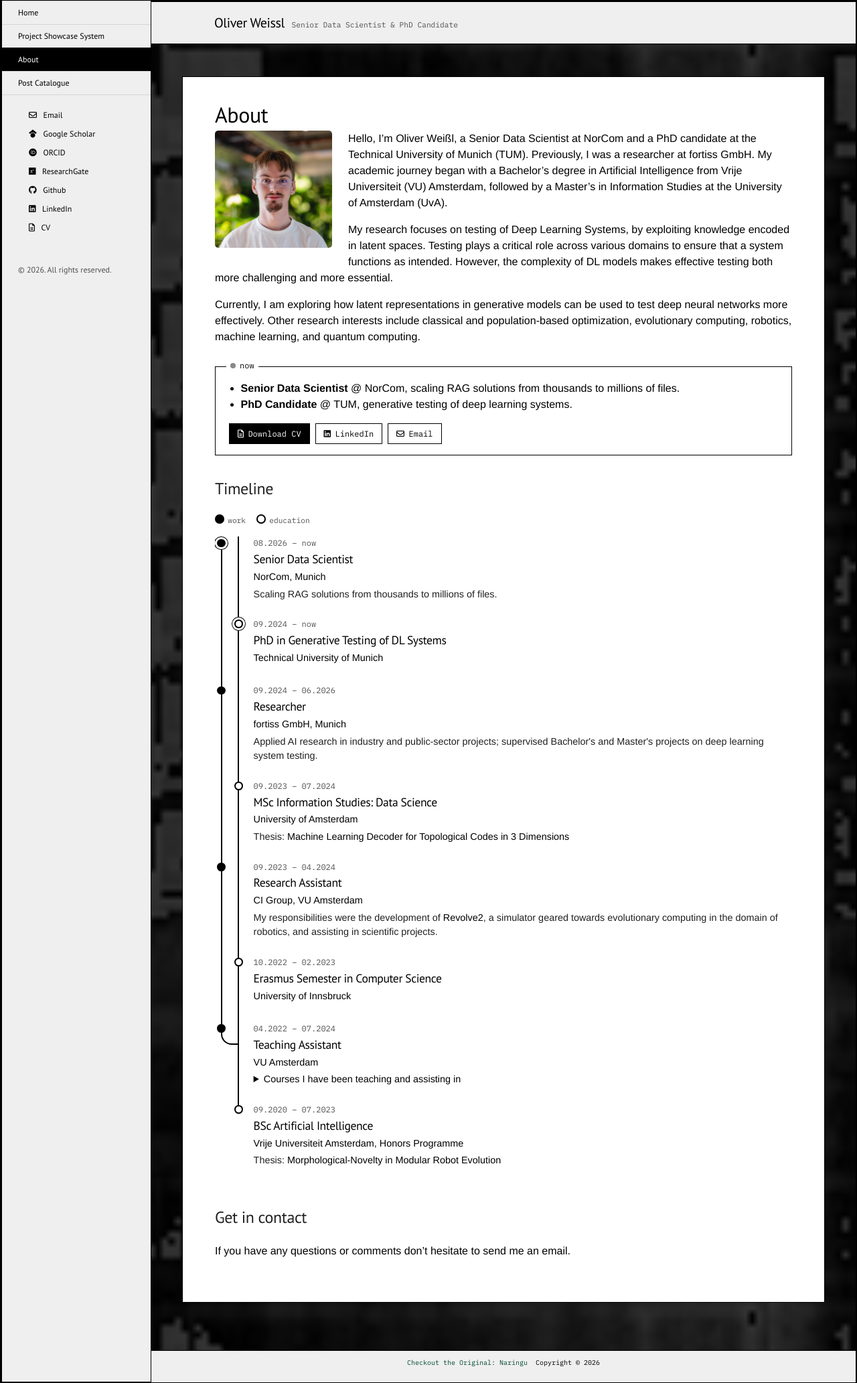
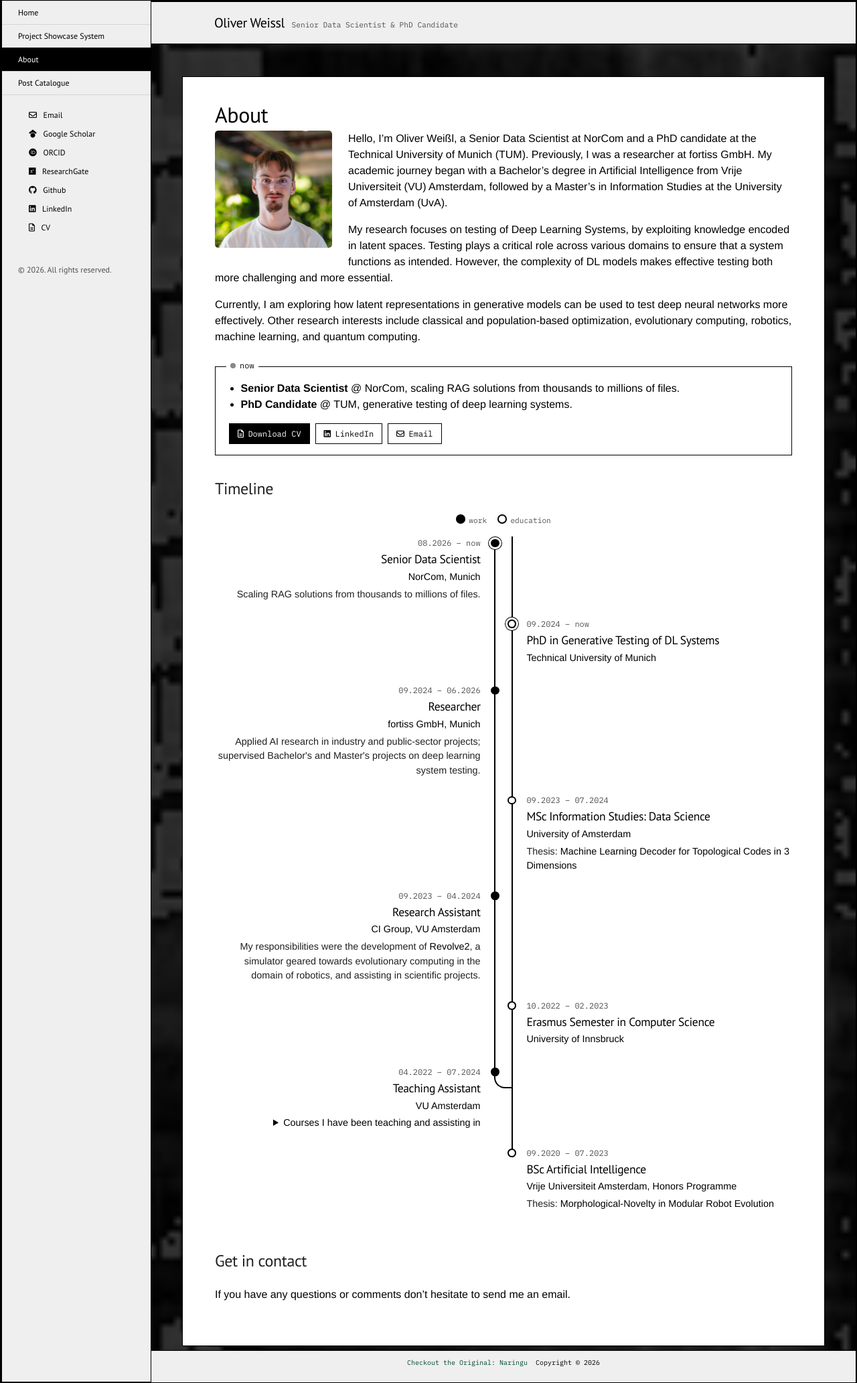
Before and after one commit to oliverweissl/oliverweissl.github.io, a Jekyll site: the page built from about/index.md, in a window 1280 px wide. Shown: the whole page at 67% size. Built offline with Jekyll 4.4.1, drawn with Linux system fonts in a browser that asks for light colours; nearby versions of some CDN libraries.

Commit message:
Two-sided About timeline: work left, education right
Co-Authored-By: Claude Opus 5.5 (1M context) <noreply@anthropic.com>

```diff
--- a/about/index.md
+++ b/about/index.md
@@ -33,74 +33,90 @@ Other research interests include classical and population-based optimization, ev
 <ol class="timeline">
   <li class="tl-item tl-work tl-current w-from-dot">
     <span class="tl-dot"></span>
-    <span class="tl-date">08.2026 – now</span>
-    <h3 class="tl-title">Senior Data Scientist</h3>
-    <p class="tl-org"><a href="https://www.norcom.de/">NorCom</a>, Munich</p>
-    <p class="tl-desc">Scaling RAG solutions from thousands to millions of files.</p>
+    <div class="tl-body">
+      <span class="tl-date">08.2026 – now</span>
+      <h3 class="tl-title">Senior Data Scientist</h3>
+      <p class="tl-org"><a href="https://www.norcom.de/">NorCom</a>, Munich</p>
+      <p class="tl-desc">Scaling RAG solutions from thousands to millions of files.</p>
+    </div>
   </li>
 
   <li class="tl-item tl-edu tl-current">
     <span class="tl-dot"></span>
-    <span class="tl-date">09.2024 – now</span>
-    <h3 class="tl-title">PhD in Generative Testing of DL Systems</h3>
-    <p class="tl-org"><a href="https://www.tum.de/">Technical University of Munich</a></p>
+    <div class="tl-body">
+      <span class="tl-date">09.2024 – now</span>
+      <h3 class="tl-title">PhD in Generative Testing of DL Systems</h3>
+      <p class="tl-org"><a href="https://www.tum.de/">Technical University of Munich</a></p>
+    </div>
   </li>
 
   <li class="tl-item tl-work">
     <span class="tl-dot"></span>
-    <span class="tl-date">09.2024 – 06.2026</span>
-    <h3 class="tl-title">Researcher</h3>
-    <p class="tl-org"><a href="https://www.fortiss.org/">fortiss GmbH</a>, Munich</p>
-    <p class="tl-desc">Applied AI research in industry and public-sector projects; supervised Bachelor's and Master's projects on deep learning system testing.</p>
+    <div class="tl-body">
+      <span class="tl-date">09.2024 – 06.2026</span>
+      <h3 class="tl-title">Researcher</h3>
+      <p class="tl-org"><a href="https://www.fortiss.org/">fortiss GmbH</a>, Munich</p>
+      <p class="tl-desc">Applied AI research in industry and public-sector projects; supervised Bachelor's and Master's projects on deep learning system testing.</p>
+    </div>
   </li>
 
   <li class="tl-item tl-edu">
     <span class="tl-dot"></span>
-    <span class="tl-date">09.2023 – 07.2024</span>
-    <h3 class="tl-title">MSc Information Studies: Data Science</h3>
-    <p class="tl-org"><a href="https://www.uva.nl/en">University of Amsterdam</a></p>
-    <p class="tl-desc">Thesis: <a href="/papers/conference/thesis/2024/09/06/equivdec/">Machine Learning Decoder for Topological Codes in 3 Dimensions</a></p>
+    <div class="tl-body">
+      <span class="tl-date">09.2023 – 07.2024</span>
+      <h3 class="tl-title">MSc Information Studies: Data Science</h3>
+      <p class="tl-org"><a href="https://www.uva.nl/en">University of Amsterdam</a></p>
+      <p class="tl-desc">Thesis: <a href="/papers/conference/thesis/2024/09/06/equivdec/">Machine Learning Decoder for Topological Codes in 3 Dimensions</a></p>
+    </div>
   </li>
 
   <li class="tl-item tl-work">
     <span class="tl-dot"></span>
-    <span class="tl-date">09.2023 – 04.2024</span>
-    <h3 class="tl-title">Research Assistant</h3>
-    <p class="tl-org"><a href="https://cs.vu.nl/ci/">CI Group, VU Amsterdam</a></p>
-    <p class="tl-desc">My responsibilities were the development of <a href="https://github.com/ci-group/revolve2">Revolve2</a>, a simulator geared towards evolutionary computing in the domain of robotics, and assisting in scientific projects.</p>
+    <div class="tl-body">
+      <span class="tl-date">09.2023 – 04.2024</span>
+      <h3 class="tl-title">Research Assistant</h3>
+      <p class="tl-org"><a href="https://cs.vu.nl/ci/">CI Group, VU Amsterdam</a></p>
+      <p class="tl-desc">My responsibilities were the development of <a href="https://github.com/ci-group/revolve2">Revolve2</a>, a simulator geared towards evolutionary computing in the domain of robotics, and assisting in scientific projects.</p>
+    </div>
   </li>
 
   <li class="tl-item tl-edu">
     <span class="tl-dot"></span>
-    <span class="tl-date">10.2022 – 02.2023</span>
-    <h3 class="tl-title">Erasmus Semester in Computer Science</h3>
-    <p class="tl-org"><a href="https://www.uibk.ac.at/en/">University of Innsbruck</a></p>
+    <div class="tl-body">
+      <span class="tl-date">10.2022 – 02.2023</span>
+      <h3 class="tl-title">Erasmus Semester in Computer Science</h3>
+      <p class="tl-org"><a href="https://www.uibk.ac.at/en/">University of Innsbruck</a></p>
+    </div>
   </li>
 
   <li class="tl-item tl-work w-to-dot">
     <span class="tl-dot"></span>
     <span class="tl-fork" aria-hidden="true"></span>
-    <span class="tl-date">04.2022 – 07.2024</span>
-    <h3 class="tl-title">Teaching Assistant</h3>
-    <p class="tl-org"><a href="https://vu.nl/en">VU Amsterdam</a></p>
-    <details class="tl-details">
-      <summary>Courses I have been teaching and assisting in</summary>
-      <ul>
-        <li><a href="https://studiegids.vu.nl/en/Bachelor/2023-2024/artificial-intelligence/XB_0026#/">Project Collective Intelligence</a></li>
-        <li><a href="https://studiegids.vu.nl/en/Bachelor/2023-2024/artificial-intelligence/XB_0013#/">Human-Computer Interaction</a></li>
-        <li><a href="https://studiegids.vu.nl/en/Bachelor/2023-2024/artificial-intelligence/X_400083#/">Knowledge &amp; Data</a></li>
-        <li><a href="https://studiegids.vu.nl/en/Bachelor/2023-2024/artificial-intelligence/X_400154#/">Machine Learning</a></li>
-        <li><a href="https://studiegids.vu.nl/en/Bachelor/2023-2024/artificial-intelligence/XB_0025#/">Computational Intelligence</a></li>
-      </ul>
-    </details>
+    <div class="tl-body">
+      <span class="tl-date">04.2022 – 07.2024</span>
+      <h3 class="tl-title">Teaching Assistant</h3>
+      <p class="tl-org"><a href="https://vu.nl/en">VU Amsterdam</a></p>
+      <details class="tl-details">
+        <summary>Courses I have been teaching and assisting in</summary>
+        <ul>
+          <li><a href="https://studiegids.vu.nl/en/Bachelor/2023-2024/artificial-intelligence/XB_0026#/">Project Collective Intelligence</a></li>
+          <li><a href="https://studiegids.vu.nl/en/Bachelor/2023-2024/artificial-intelligence/XB_0013#/">Human-Computer Interaction</a></li>
+          <li><a href="https://studiegids.vu.nl/en/Bachelor/2023-2024/artificial-intelligence/X_400083#/">Knowledge &amp; Data</a></li>
+          <li><a href="https://studiegids.vu.nl/en/Bachelor/2023-2024/artificial-intelligence/X_400154#/">Machine Learning</a></li>
+          <li><a href="https://studiegids.vu.nl/en/Bachelor/2023-2024/artificial-intelligence/XB_0025#/">Computational Intelligence</a></li>
+        </ul>
+      </details>
+    </div>
   </li>
 
   <li class="tl-item tl-edu w-none e-to-dot">
     <span class="tl-dot"></span>
-    <span class="tl-date">09.2020 – 07.2023</span>
-    <h3 class="tl-title">BSc Artificial Intelligence</h3>
-    <p class="tl-org"><a href="https://vu.nl/en">Vrije Universiteit Amsterdam</a>, Honors Programme</p>
-    <p class="tl-desc">Thesis: <a href="/papers/conference/thesis/2023/12/05/morphnov/">Morphological-Novelty in Modular Robot Evolution</a></p>
+    <div class="tl-body">
+      <span class="tl-date">09.2020 – 07.2023</span>
+      <h3 class="tl-title">BSc Artificial Intelligence</h3>
+      <p class="tl-org"><a href="https://vu.nl/en">Vrije Universiteit Amsterdam</a>, Honors Programme</p>
+      <p class="tl-desc">Thesis: <a href="/papers/conference/thesis/2023/12/05/morphnov/">Morphological-Novelty in Modular Robot Evolution</a></p>
+    </div>
   </li>
 </ol>
 
--- a/public/css/refresh.css
+++ b/public/css/refresh.css
@@ -462,6 +462,7 @@
   --w: .6rem;
   --e: 2.2rem;
   --dot: .6rem;
+  --origin: 0rem;
   position: relative;
   padding: 0 0 1.5rem 3.6rem;
 }
@@ -475,10 +476,10 @@
   background: var(--ink);
 }
 .tl-item::before {
-  left: calc(var(--w) - 1px);
+  left: calc(var(--origin) + var(--w) - 1px);
 }
 .tl-item::after {
-  left: calc(var(--e) - 1px);
+  left: calc(var(--origin) + var(--e) - 1px);
 }
 .w-none::before,
 .e-none::after {
@@ -506,10 +507,10 @@
   background: var(--ink);
 }
 .tl-work .tl-dot {
-  left: calc(var(--w) - .4rem);
+  left: calc(var(--origin) + var(--w) - .4rem);
 }
 .tl-edu .tl-dot {
-  left: calc(var(--e) - .4rem);
+  left: calc(var(--origin) + var(--e) - .4rem);
   background: var(--paper);
 }
 .tl-current .tl-dot {
@@ -518,7 +519,7 @@
 /* Work lane branches off the education lane */
 .tl-fork {
   position: absolute;
-  left: calc(var(--w) - 1px);
+  left: calc(var(--origin) + var(--w) - 1px);
   top: var(--dot);
   width: calc(var(--e) - var(--w));
   height: 1.5rem;
@@ -556,6 +557,32 @@
   font-size: .9rem;
 }
 
+/* Desktop: work entries left of the lanes, education entries right */
+@media (min-width: 48.01em) {
+  .tl-legend {
+    justify-content: center;
+  }
+  .tl-item {
+    --origin: calc(50% - 1.4rem);
+    display: grid;
+    grid-template-columns: minmax(0, 1fr) 2.8rem minmax(0, 1fr);
+    padding: 0 0 1.5rem;
+  }
+  .tl-work .tl-body {
+    grid-column: 1;
+    padding-right: .75rem;
+    text-align: right;
+  }
+  .tl-edu .tl-body {
+    grid-column: 3;
+    padding-left: .75rem;
+  }
+  .tl-work .tl-details ul {
+    list-style-position: inside;
+    padding-left: 0;
+  }
+}
+
 @media (max-width: 48em) {
   .tl-item {
     --e: 1.9rem;
```
